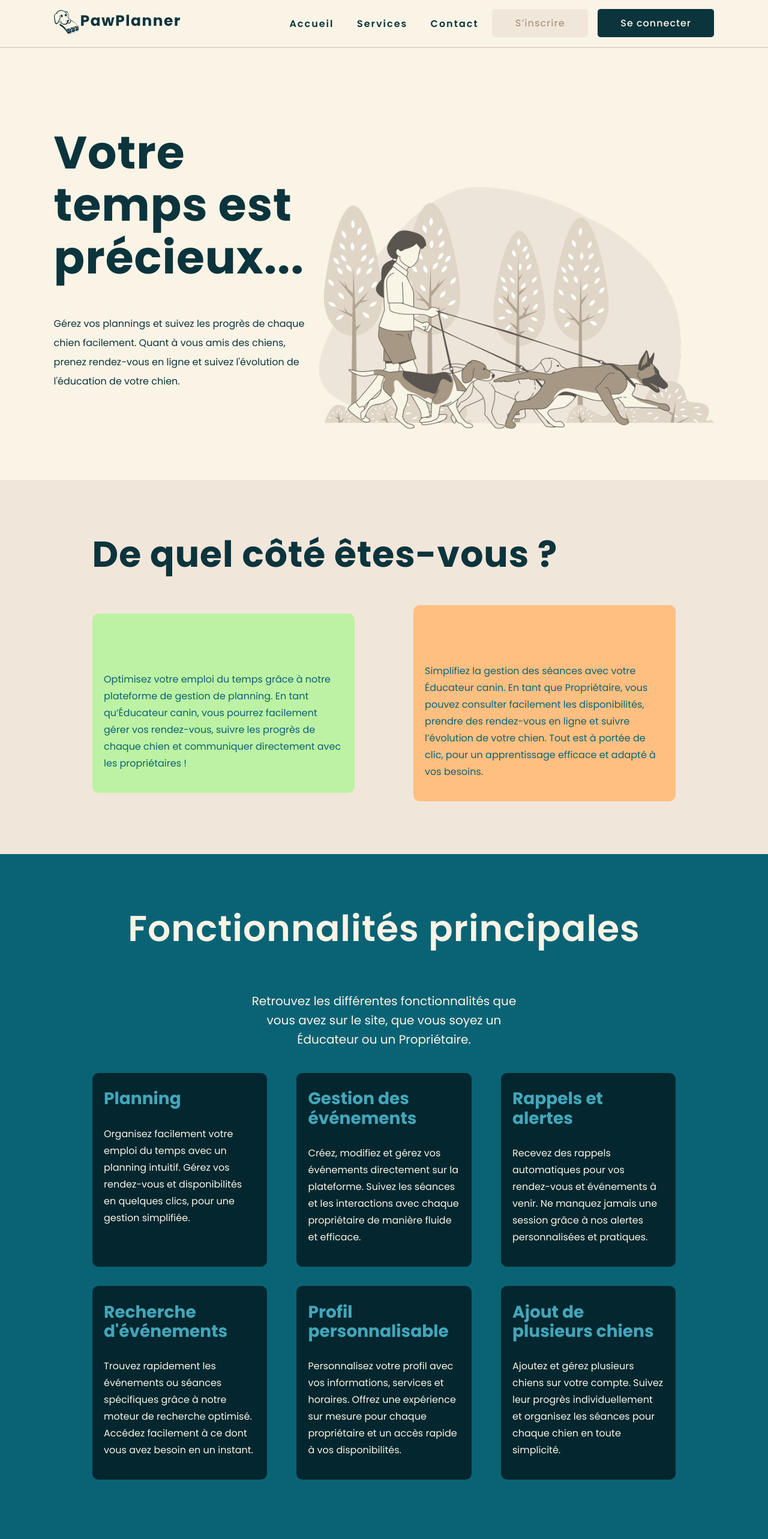
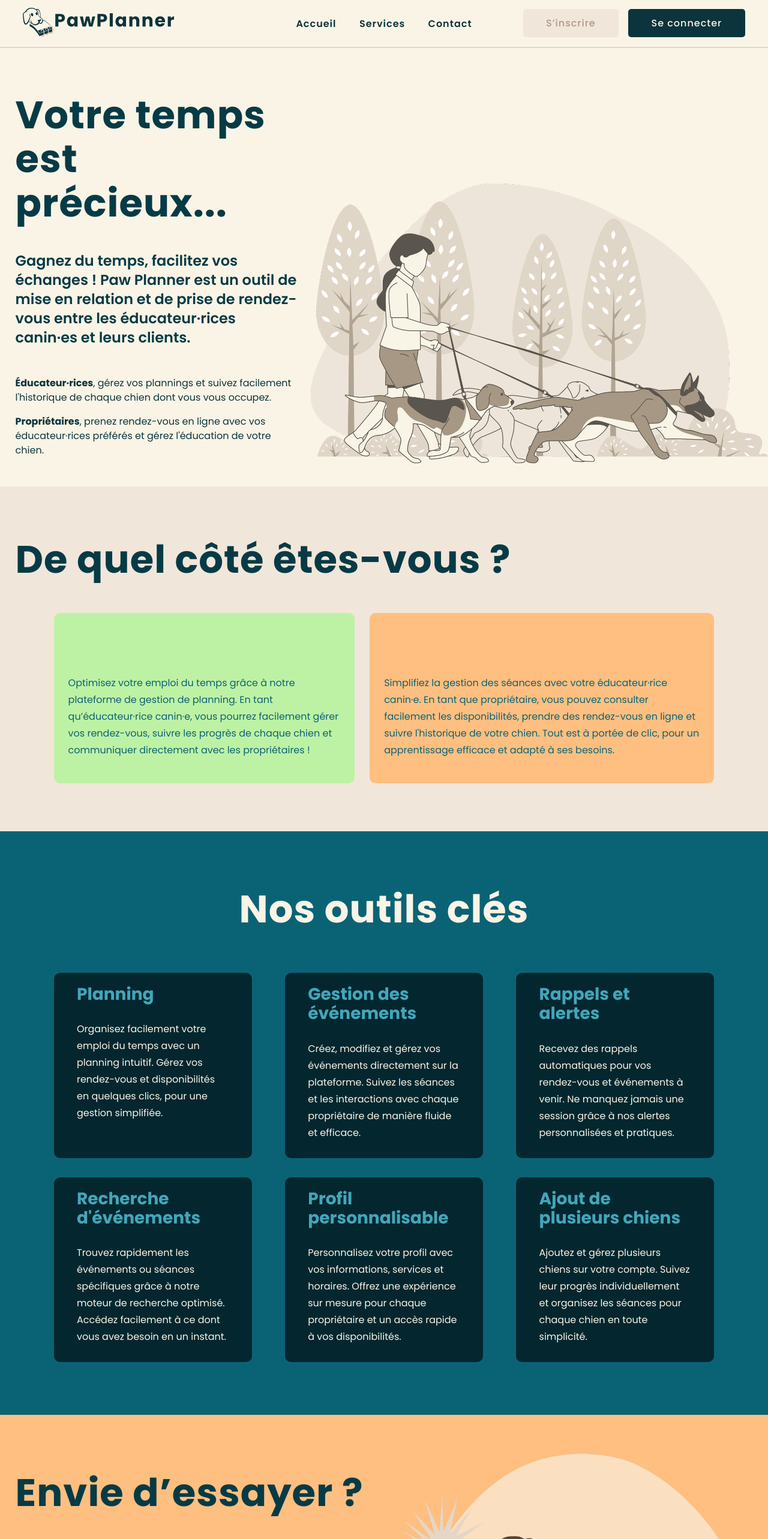
Before and after one commit to WildCodeSchool/cdajs-2405-projet-la-meute, a React (Vite) app in the folder client/: page / in a window 1280 px wide. Shown: the top 2566 px of the page at 60% size. Built offline with nearby package versions, Linux system fonts and the light colour scheme.

Commit message:
homepage responsive

```diff
--- a/client/src/components/_atoms/Button/Button.tsx
+++ b/client/src/components/_atoms/Button/Button.tsx
@@ -12,11 +12,13 @@ export default function Button({
 	type,
 	children,
 	href,
+	className,
 	onClick,
 }: {
 	type: ButtonTypes;
 	children?: string;
 	href?: string;
+	className?: string;
 	onClick?: () => void;
 }) {
 	const buttonType = type === "submit" ? "submit" : "button";
@@ -52,7 +54,7 @@ export default function Button({
 	return (
 		<button
 			type={buttonType}
-			className={`button ${buttonClassName}`}
+			className={`button ${buttonClassName} ${className}`}
 			onClick={onClick}
 		>
 			{type === "invite" && !children
--- a/client/src/layouts/Dashboard/DashLayout.scss
+++ b/client/src/layouts/Dashboard/DashLayout.scss
@@ -3,7 +3,7 @@
 $dashHeaderHeight: 10vh;
 $dashSideBarWidth: 8vw;
 $dashMobileSideBarHeight: 9vh;
-$dashInlinePadding: 1vw;
+$dashInlinePadding: $minPaddingInline;
 
 // HEADER DESKTOP
 .dashHeader {
--- /dev/null
+++ b/client/src/layouts/WelcomePage/FillerContent/FillerContent.scss
@@ -0,0 +1,69 @@
+@import "@style";
+
+.welcomepage__filler {
+    background-color: $orange-300;
+    padding-inline: $minPaddingInline;
+    padding-block-start: 5vh;
+    padding-block-end: 10vh;
+    display: flex;
+    flex-direction: row;
+    justify-content: space-between;
+}
+
+.welcomepage__filler--article {
+    width: 50%;
+    font-weight: $bold;
+    letter-spacing: 1px;
+    display: flex;
+    flex-direction: column;
+
+    p {
+        width: 90%;
+        font-size: $m;
+        font-weight: $regular;
+        font-style: normal;
+        margin-block-end: 3rem;
+    }
+    button {
+        margin-inline: auto;
+    }
+}
+
+.welcomepage__filler--title {
+    color: $primary-dark;
+    font-size: 4.75rem;
+    font-weight: $bold;
+    font-style: normal;
+    letter-spacing: 1px;
+}
+
+.welcomepage__filler--img {
+    width: 50%;
+    display: flex;
+    align-items: center;
+    justify-content: flex-end;
+
+    img {
+        height: auto;
+        width: auto;
+    }
+}
+
+@media screen and (max-width: $mobile) {
+    .homepage__title {
+        font-size: $xxxl;
+        margin-block: 1rem;
+    }
+    .welcomepage__filler {
+        flex-direction: column;
+        align-items: center;
+        article {
+            width: 100%;
+        }
+        &--img {
+            margin: auto;
+            margin-block: 1rem;
+            width: 100%;
+        }
+    }
+}
--- /dev/null
+++ b/client/src/layouts/WelcomePage/FillerContent/FillerContent.tsx
@@ -0,0 +1,32 @@
+import Button from "@/components/_atoms/Button/Button";
+import Image from "@/assets/illustrations/chien-high-five-proprietaire-canape.png";
+import "./FillerContent.scss";
+import { useLocation } from "react-router-dom";
+
+function FillerContent() {
+	const location = useLocation();
+	const filledRoutes = ["/services", "/contact"];
+	const marginTopIfFiller = filledRoutes.some(
+		(route) => location.pathname === route,
+	);
+
+	return (
+		<section
+			style={marginTopIfFiller ? { paddingBlockStart: "15vh" } : undefined}
+			className="welcomepage__filler"
+		>
+			<article className="welcomepage__filler--article">
+				<h2 className="homepage__title">Envie d’essayer&nbsp;?</h2>
+				<p>Une question&nbsp;? Besoin d'une précision&nbsp;? N'hésitez plus.</p>
+				<Button href="/contact" type="form-deny">
+					Contactez-nous
+				</Button>
+			</article>
+			<div className="welcomepage__filler--img">
+				<img src={Image} alt="Homme tenant la patte de son chien" />
+			</div>
+		</section>
+	);
+}
+
+export default FillerContent;
--- a/client/src/layouts/WelcomePage/Header.tsx
+++ b/client/src/layouts/WelcomePage/Header.tsx
@@ -1,11 +1,11 @@
-import "./Header.scss";
+import "./HeaderAndMain.scss";
 import LogoDesktop from "@/assets/logo/night-blue/symbol-aside/logo-pawplanner-symbol-aside-night-blue.svg";
 import LogoMobile from "@/assets/logo/night-blue/symbol/logo-pawplanner-symbol-night-blue.svg";
 
 function Header() {
 	return (
-		<>
-			<header className="welcomepage__header--all">
+		<header className="welcomepage__header">
+			<nav className="welcomepage__header--all">
 				<a className="welcomepage__header--logo" href="/">
 					<img
 						src={LogoDesktop}
@@ -26,7 +26,7 @@ function Header() {
 						Se connecter
 					</a>
 				</div>
-			</header>
+			</nav>
 			<nav>
 				<div className="welcomepage__header--links ">
 					<a href="/">Accueil</a>
@@ -34,7 +34,7 @@ function Header() {
 					<a href="/contact">Contact</a>
 				</div>
 			</nav>
-		</>
+		</header>
 	);
 }
 
--- a/client/src/layouts/WelcomePage/Header.scss
+++ b/client/src/layouts/WelcomePage/HeaderAndMain.scss
@@ -4,37 +4,35 @@ $welcomePageHeaderHeight: 10vh;
 
 .welcomepage__header--all {
     position: fixed;
-    z-index: 9000;
     display: flex;
-    width: 100%;
-    background-color: $background-color;
     height: $welcomePageHeaderHeight;
     flex-direction: row;
+    width: 100vw;
     justify-content: space-between;
     align-items: center;
-    padding: 0vh 7vw;
+    padding: 0vh 3vw;
     border-bottom: 2px solid $beige-300;
+    background-color: $beige-100;
 }
 
 .welcomepage__header--logo {
-    min-height: 5vh;
+    min-height: 6vh;
 }
 
 .welcomepage__header--links {
     position: fixed;
-    z-index: 9001;
     display: flex;
     height: $welcomePageHeaderHeight;
     align-items: center;
-
     column-gap: 3vw;
-    justify-content: space-between;
-    left: 50%;
-    transform: translate(-50%);
+    justify-content: center;
     font-size: $s;
     font-weight: $semiBold;
     font-style: normal;
-    letter-spacing: 2px;
+    letter-spacing: 1px;
+    // This centering method allows all elements to stay clickable without overlays
+    left: 50%;
+    transform: translateX(-50%);
 
     a {
         color: $primary-dark;
@@ -83,25 +81,30 @@ $welcomePageHeaderHeight: 10vh;
 }
 
 .welcomePageHeaderLayout__main main {
-    margin-block-start: $welcomePageHeaderHeight;
-    height: calc(100vh - #{$welcomePageHeaderHeight}); // #{} shows the calculation in developer tools
+    padding-block-start: $welcomePageHeaderHeight;
+    min-height: 99vh;
 }
 
-@media screen and (max-width: $mobile) {
+@media screen and (max-width: 1150px) {
     .welcomepage {
         &__header {
             &--all {
-                width: 100%;
+                width: 100vw;
                 border: none;
             }
             &--links {
-                width: 100%;
                 justify-content: space-around;
                 margin-block-start: $welcomePageHeaderHeight;
-                border: 2px solid $beige-300;
                 height: fit-content;
-                padding-block: 1vh;
+                padding-block: 1.2vh;
+                background-color: $beige-300;
+                width: 100vw;
+                left: unset;
+                transform: none;
             }
         }
     }
+    .welcomePageHeaderLayout__main main {
+        padding-block-start: calc($welcomePageHeaderHeight + 5vh);
+    }
 }
--- a/client/src/layouts/WelcomePage/WelcomePageLayout.tsx
+++ b/client/src/layouts/WelcomePage/WelcomePageLayout.tsx
@@ -1,14 +1,16 @@
 import Footer from "@/layouts/WelcomePage/Footer";
 import Header from "@/layouts/WelcomePage/Header";
 import { Outlet } from "react-router-dom";
+import FillerContent from "./FillerContent/FillerContent";
 
 export default function WelcomePageLayout() {
 	return (
 		<>
 			<Header />
-			<section>
+			<section className="welcomePageHeaderLayout__main">
 				<Outlet />
 			</section>
+			<FillerContent />
 			<Footer />
 		</>
 	);
--- a/client/src/pages/Homepage/Homepage.scss
+++ b/client/src/pages/Homepage/Homepage.scss
@@ -1,36 +1,40 @@
 @import "@style";
 
+@mixin HomepageTitle {
+    font-size: 4rem;
+    font-weight: $bold;
+    letter-spacing: 1px;
+    word-wrap: break-word;
+    overflow-wrap: break-word;
+    max-width: 100%;
+}
+
 /* Votre temps est précieux... */
-
 .homepage__section--top {
-    background-color: $primary-light;
-    min-height: 100vh;
-    padding: 10vh 7vw 10vh 7vw;
     display: flex;
     flex-direction: row;
     justify-content: space-between;
+    margin-block: 4vh;
 }
 
 .homepage__div--top-text {
-    margin-top: 10vh;
     width: 50%;
-    align-content: start;
-
+    padding-inline-start: $minPaddingInline;
     p {
         color: $primary-dark;
         font-size: $s;
         font-weight: $regular;
         font-style: normal;
+        line-height: 1.5rem;
+    }
+    h2 {
         line-height: 2rem;
+        margin-block-end: 3rem;
     }
 }
 
-.homepage__div--top-h1 {
-    color: $primary-dark;
-    font-size: 4.75rem;
-    font-weight: $bold;
-    font-style: normal;
-    letter-spacing: 1px;
+.homepage__title {
+    @include HomepageTitle;
 }
 
 .homepage__div--top-img {
@@ -45,40 +49,37 @@
 }
 
 /* De quel côté êtes-vous ? */
-
 .homepage__section--choice {
     background-color: $beige-200;
-    padding: 5vh 12vw 5vh 12vw;
-
-    h2 {
-        color: $primary-dark;
-        font-size: 3.75rem;
-        font-weight: $bold;
-        font-style: normal;
-        letter-spacing: 1px;
-    }
+    padding-block: 4vh;
+    padding-inline: $minPaddingInline;
 }
 
 .homepage__div--choice {
     display: flex;
     flex-direction: row;
-    justify-content: space-between;
+    justify-content: center;
     align-items: center;
+    gap: 2vw;
     padding-bottom: 6vh;
+    align-items: stretch;
+    padding-inline: 5vw;
+}
+
+@mixin ChoiceCard {
+    padding-inline: 3vh;
+    padding-block: 2vw;
+    border-radius: $atoms-radius;
 }
 
 .homepage__div--choice-left {
     background-color: $green-100;
-    padding: 2%;
-    width: 45%;
-    border-radius: $atoms-radius;
+    @include ChoiceCard;
 }
 
 .homepage__div--choice-right {
     background-color: $orange-300;
-    padding: 2%;
-    width: 45%;
-    border-radius: $atoms-radius;
+    @include ChoiceCard;
 }
 
 .homepage__div--choice-title {
@@ -96,9 +97,9 @@
 }
 
 /* Fonctionnalités principales */
-
-.homepage__section-features {
-    padding: 5vh 12vw 10vh 12vw;
+.homepage__features {
+    padding-block: 5vh;
+    padding-inline: calc(#{$minPaddingInline} + 5vw);
     background-color: $blue-300;
     display: flex;
     flex-direction: column;
@@ -107,65 +108,100 @@
     h2 {
         text-align: center;
         color: $primary-light;
-        font-size: 3.75rem;
-        font-weight: $semiBold;
-        font-style: normal;
-        letter-spacing: 1px;
-        width: 100%;
+        @include HomepageTitle;
     }
 }
 
-.homepage__section-features-text {
-    text-align: center;
-    color: $primary-light;
-    font-size: $m;
-    font-weight: $regular;
-    line-height: 2rem;
-    margin-bottom: 5vh;
-    width: 50%;
-}
-
-.homepage__div--features {
+.homepage__features--cards {
     display: flex;
     flex-direction: row;
     justify-content: space-between;
     padding-bottom: 4vh;
     column-gap: 2vw;
+    flex-wrap: wrap;
 }
 
-.homepage__cards--features {
+.homepage__features--card {
     background-color: $blue-500;
-    padding: 2%;
+    padding: 1.5vh 3vw;
+    margin-block: 2vh;
     width: 30%;
     border-radius: $atoms-radius;
-}
-
-.homepage__cards--title {
+    h3 {
         margin-top: 1vh;
         color: $blue-100;
         font-size: $l;
         font-weight: $bold;
     }
-
-.homepage__cards--text {
+    p {
         color: $primary-light;
         font-size: $s;
         line-height: 1.75rem;
         text-align: left;
     }
+}
 
-.homepage__div--bottom-button {
-    background-color: $primary-dark;
-    color: $primary-light;
-    font-size: $s;
-    font-weight: $medium;
-    font-style: normal;
-    padding: 1.5vh 3vw;
-    border-radius: 5px;
 
-    &:hover {
-        background-color: $blue-100;
-        color: $primary-light;
+@media screen and (max-width: 1150px) {
+    .homepage__features--card {
+        width: 45%;
+    }
+}
+
+@media screen and (max-width: $mobile) {
+    .homepage__title {
+        font-size: $xxxl;
+        margin-block: 1rem;
+    }
+
+    /* Votre temps est précieux... */
+    .homepage__section--top {
+        flex-direction: column;
+        padding-inline: $minPaddingInline;
+    }
+    .homepage__div--top-text {
+        padding-inline-start: 0;
+        width: 100%;
+        h2 {
+            margin-block-end: 1rem;
+        }
+    }
+    .homepage__div--top-img {
+        margin: auto;
+        margin-block: 1rem;
+        width: 100%;
+    }
+
+    /* De quel côté êtes-vous ? */
+    .homepage__section--choice {
+        h2 {
+            margin-block-end: 2rem;
+        }
+        h3 {
+            text-align: center;
+        }
+    }
+    .homepage__div--choice {
+        flex-direction: column;
+        gap: 2rem;
+    }
+    .homepage__div--choice-left {
+        width: 100%;
+    }
+    .homepage__div--choice-right {
+        width: 100%;
+    }
+
+    /* Fonctionnalités principales */
+    .homepage__features h2 {
+        font-size: $xxxl;
+        margin-block: 1rem;
+    }
+    .homepage__features--card {
+        width: 100%;
+        h3, p {
+            text-align: center;
+        }
     }
 
 }
--- a/client/src/pages/Homepage/Homepage.tsx
+++ b/client/src/pages/Homepage/Homepage.tsx
@@ -3,15 +3,25 @@ import Image from "@/assets/illustrations/chien-tenant-en-laisse-plusieurs-chien
 
 function Homepage() {
 	return (
-		<>
+		<main className="homepage">
 			<section className="homepage__section--top">
 				<div className="homepage__div--top-text">
-					<h1 className="homepage__div--top-h1">Votre temps est précieux...</h1>
-					<p>
-						Gérez vos plannings et suivez les progrès de chaque chien
-						facilement. Quant à vous amis des chiens, prenez rendez-vous en
-						ligne et suivez l'évolution de l'éducation de votre chien.
-					</p>
+					<h1 className="homepage__title">Votre temps est précieux...</h1>
+					<article>
+						<h2>
+							Gagnez du temps, facilitez vos échanges ! Paw Planner est un outil
+							de mise en relation et de prise de rendez-vous entre les
+							éducateur·rices canin·es et leurs clients.
+						</h2>
+						<p>
+							<strong>Éducateur·rices</strong>, gérez vos plannings et suivez
+							facilement l'historique de chaque chien dont vous vous occupez.
+						</p>
+						<p>
+							<strong>Propriétaires</strong>, prenez rendez-vous en ligne avec
+							vos éducateur·rices préférés et gérez l'éducation de votre chien.
+						</p>
+					</article>
 				</div>
 				<div className="homepage__div--top-img">
 					<img src={Image} alt="Femme promenant ses chiens" />
@@ -19,85 +29,81 @@ function Homepage() {
 			</section>
 
 			<section className="homepage__section--choice">
-				<h2>De quel côté êtes-vous ?</h2>
+				<h2 className="homepage__title">De quel côté êtes-vous&nbsp;?</h2>
 				<div className="homepage__div--choice">
 					<div className="homepage__div--choice-left">
-						<h3 className="homepage__div--choice-title">🙋🏻‍♂️ Éducateur</h3>
+						<h3 className="homepage__div--choice-title">
+							🙋🏻‍♂️ Éducateur·rice canin·e
+						</h3>
 						<p className="homepage__div--choice-text">
 							Optimisez votre emploi du temps grâce à notre plateforme de
-							gestion de planning. En tant qu’Éducateur canin, vous pourrez
-							facilement gérer vos rendez-vous, suivre les progrès de chaque
-							chien et communiquer directement avec les propriétaires !
+							gestion de planning. En tant qu’éducateur·rice canin·e, vous
+							pourrez facilement gérer vos rendez-vous, suivre les progrès de
+							chaque chien et communiquer directement avec les propriétaires !
 						</p>
 					</div>
 					<div className="homepage__div--choice-right">
-						<h3 className="homepage__div--choice-title">🐶 Propriétaire</h3>
+						<h3 className="homepage__div--choice-title">
+							🐶 Propriétaire de chien
+						</h3>
 						<p className="homepage__div--choice-text">
-							Simplifiez la gestion des séances avec votre Éducateur canin. En
-							tant que Propriétaire, vous pouvez consulter facilement les
-							disponibilités, prendre des rendez-vous en ligne et suivre
-							l’évolution de votre chien. Tout est à portée de clic, pour un
-							apprentissage efficace et adapté à vos besoins.
+							Simplifiez la gestion des séances avec votre éducateur·rice
+							canin·e. En tant que propriétaire, vous pouvez consulter
+							facilement les disponibilités, prendre des rendez-vous en ligne et
+							suivre l'historique de votre chien. Tout est à portée de clic,
+							pour un apprentissage efficace et adapté à ses besoins.
 						</p>
 					</div>
 				</div>
 			</section>
 
-			<section className="homepage__section-features">
-				<h2>Fonctionnalités principales</h2>
-				<p className="homepage__section-features-text">
-					Retrouvez les différentes fonctionnalités que vous avez sur le site,
-					que vous soyez un Éducateur ou un Propriétaire.
-				</p>
+			<section className="homepage__features">
+				<h2 className="homepage__title">Nos outils clés</h2>
 				{/* Cards */}
-				<div className="homepage__div--features">
-					<div className="homepage__cards--features">
-						<h3 className="homepage__cards--title">Planning</h3>
-						<p className="homepage__cards--text">
+				<div className="homepage__features--cards">
+					<div className="homepage__features--card">
+						<h3>Planning</h3>
+						<p>
 							Organisez facilement votre emploi du temps avec un planning
 							intuitif. Gérez vos rendez-vous et disponibilités en quelques
 							clics, pour une gestion simplifiée.
 						</p>
 					</div>
-					<div className="homepage__cards--features">
-						<h3 className="homepage__cards--title">Gestion des événements</h3>
-						<p className="homepage__cards--text">
+					<div className="homepage__features--card">
+						<h3>Gestion des événements</h3>
+						<p>
 							Créez, modifiez et gérez vos événements directement sur la
 							plateforme. Suivez les séances et les interactions avec chaque
 							propriétaire de manière fluide et efficace.
 						</p>
 					</div>
-					<div className="homepage__cards--features">
-						<h3 className="homepage__cards--title">Rappels et alertes</h3>
-						<p className="homepage__cards--text">
+					<div className="homepage__features--card">
+						<h3>Rappels et alertes</h3>
+						<p>
 							Recevez des rappels automatiques pour vos rendez-vous et
 							événements à venir. Ne manquez jamais une session grâce à nos
 							alertes personnalisées et pratiques.
 						</p>
 					</div>
-				</div>
-				<div className="homepage__div--features">
-					<div className="homepage__cards--features">
-						<h3 className="homepage__cards--title">Recherche d'événements</h3>
-						<p className="homepage__cards--text">
+					<div className="homepage__features--card">
+						<h3>Recherche d'événements</h3>
+						<p>
 							Trouvez rapidement les événements ou séances spécifiques grâce à
 							notre moteur de recherche optimisé. Accédez facilement à ce dont
 							vous avez besoin en un instant.
 						</p>
 					</div>
-					<div className="homepage__cards--features">
-						<h3 className="homepage__cards--title">Profil personnalisable</h3>
-						<p className="homepage__cards--text">
+					<div className="homepage__features--card">
+						<h3>Profil personnalisable</h3>
+						<p>
 							Personnalisez votre profil avec vos informations, services et
 							horaires. Offrez une expérience sur mesure pour chaque
 							propriétaire et un accès rapide à vos disponibilités.
 						</p>
 					</div>
-					<div className="homepage__cards--features">
-						<h3 className="homepage__cards--title">
-							Ajout de plusieurs chiens
-						</h3>
-						<p className="homepage__cards--text">
+					<div className="homepage__features--card">
+						<h3>Ajout de plusieurs chiens</h3>
+						<p>
 							Ajoutez et gérez plusieurs chiens sur votre compte. Suivez leur
 							progrès individuellement et organisez les séances pour chaque
 							chien en toute simplicité.
@@ -105,7 +111,7 @@ function Homepage() {
 					</div>
 				</div>
 			</section>
-		</>
+		</main>
 	);
 }
 
--- a/client/src/styles/_variables.scss
+++ b/client/src/styles/_variables.scss
@@ -59,6 +59,7 @@ $windows-radius: 20px;
 $blocks-margin: 2rem;
 $btn-height: 2rem;
 $welcomePageHeaderHeight: 10vh;
+$minPaddingInline: 2vw;
 
 // Transparent variables renaming
 $background-color: $primary-light;
```
Also changed, not shown: client/src/layouts/WelcomePage/Footer.scss (+34 -70 lines), client/src/layouts/WelcomePage/Footer.tsx (+19 -35 lines), 1 other file (tests, documents, lock files or other folders). Lines whose indentation alone changed are shown as unchanged.
